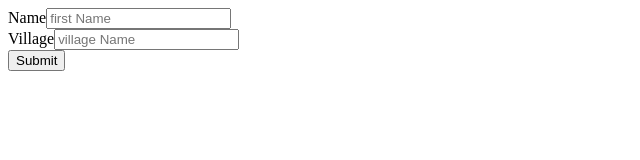
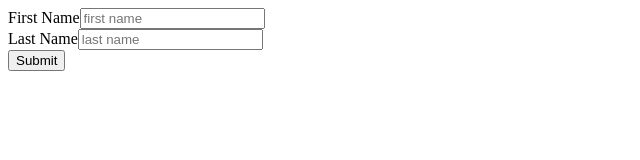
Before and after one commit to Jayharer/spl-web, a React (Vite) app: page / in a window 1280 px wide. Shown: the top 160 px of the page, without its empty margins (0-640 px from the left). Built offline with nearby package versions, Linux system fonts and the light colour scheme.

Commit message:
feat: aws api gateway integratation

```diff
--- a/src/App.jsx
+++ b/src/App.jsx
@@ -4,26 +4,6 @@ import { toast } from 'react-toastify'
 import { loadRazorpay } from './loadRazorpay'
 
 var rzp;
-
-const saveFormdetails = async () => {
-  const userData = {
-    first_name: first_name.value,
-    village: village.value,
-  }
-  console.log(userData)
-
-  const resp = await apiSubmitForm(userData);
-  console.log(resp)
-  if (resp.status === 200) {
-    toast.success("Success form submit")
-  } else {
-    toast.warning("Failed form submit")
-  }
-
-  first_name.value = "";
-  village.value = "";
-
-}
 
 const handlePayment = async () => {
   const loaded = await loadRazorpay()
@@ -72,7 +52,30 @@ const handlePayment = async () => {
 function App() {
 
   var first_name = useInputFormField();
-  var village = useInputFormField();
+  var last_name = useInputFormField();
+  var email = useInputFormField();
+  var contact = useInputFormField();
+
+  const saveFormdetails = async () => {
+    const userData = {
+      first_name: first_name.value,
+      last_name: last_name.value,
+      email: "jay@gmail.com",
+      contact: "7506988717"
+    }
+    console.log(userData)
+
+    const resp = await apiSubmitForm(userData);
+    if (resp.status_code === 200) {
+      toast.success("Success form submit")
+    } else {
+      toast.warning("Failed form submit")
+    }
+
+    first_name.value = "";
+    last_name.value = "";
+
+  }
 
   const handleSubmit = async (event) => {
     event.preventDefault();
@@ -84,26 +87,26 @@ function App() {
     <div>
       <form onSubmit={handleSubmit}>
         <div>
-          <label>Name</label>
+          <label>First Name</label>
           <input
             className="form-control"
             name="FirstName"
             type="text"
             value={first_name.value}
             onChange={first_name.onChange}
-            placeholder="first Name"
+            placeholder="first name"
             required
           />
         </div>
         <div>
-          <label>Village</label>
+          <label>Last Name</label>
           <input
             className="form-control"
-            name="Village"
+            name="last_name"
             type="text"
-            value={village.value}
-            onChange={village.onChange}
-            placeholder="village Name"
+            value={last_name.value}
+            onChange={last_name.onChange}
+            placeholder="last name"
             required
           />
         </div>
--- a/src/backend/api.js
+++ b/src/backend/api.js
@@ -5,18 +5,19 @@ import { baseURL } from "./axios"
 export const apiSubmitForm = async (playerData) => {
 
     try {
-        const response = await axios.post(
-            baseURL + '/api/formsubmit',
-            { playerData },
+        const resp = await axios.post(
+            baseURL + '/saveplayer',
+            playerData,
             {
                 headers: {
                     'Content-Type': 'application/json',
                 }
             }
         )
-        console.log(response.data)
+        console.log(resp.data)
+        return resp;
     } catch (err) {
         console.log("api Error", err)
-        return {}
+        return err;
     }
 }
--- a/src/backend/axios.js
+++ b/src/backend/axios.js
@@ -1,7 +1,7 @@
 import axios from "axios"
 
-export const baseURL = "http://127.0.0.1:3000";
-// export const baseURL = "https://u40jrtqib1.execute-api.us-east-1.amazonaws.com/dev";
+// export const baseURL = "http://127.0.0.1:3000";
+export const baseURL = "https://tscp4f1d0k.execute-api.us-east-1.amazonaws.com/prod";
 
 export const axiosInstance = axios.create({
   baseURL: baseURL,
```
